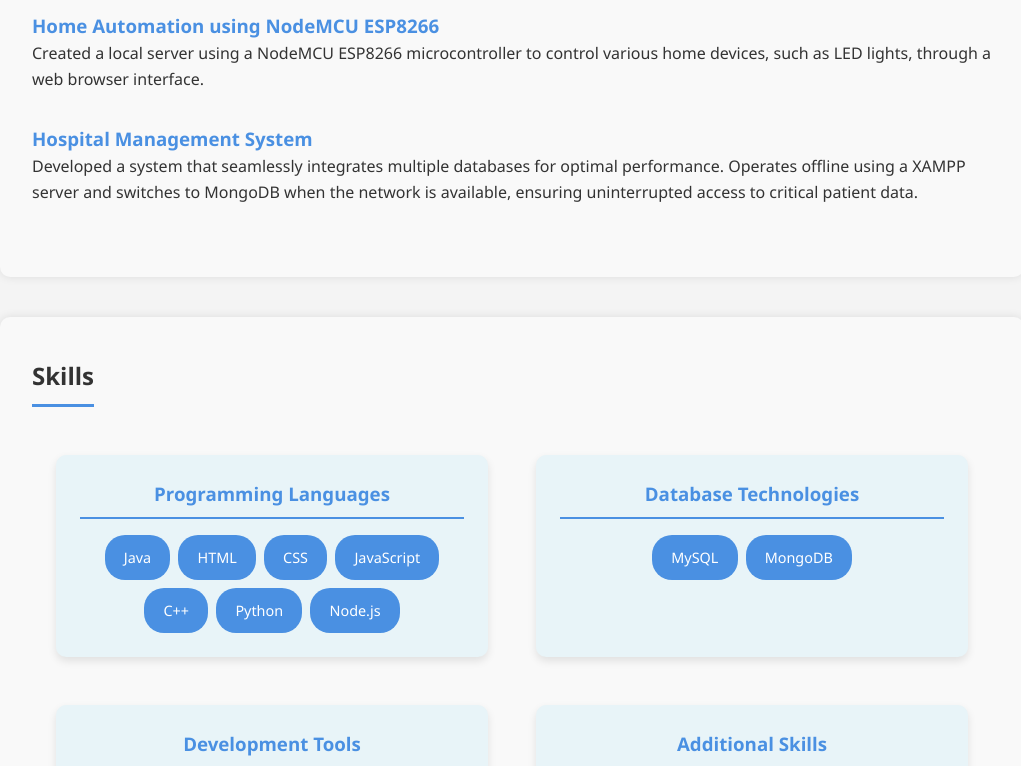
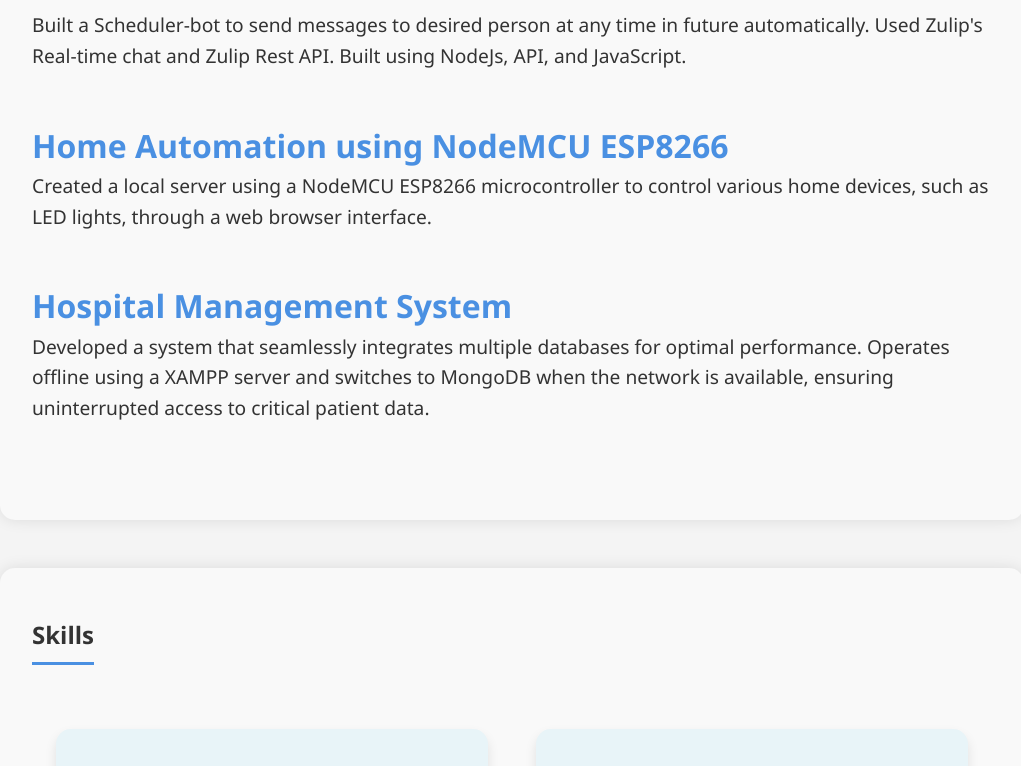
Before and after one commit to ritikhzb/RitikPortfolio, a plain HTML site: page index.html in a window 1280 px wide. Shown: the part 874-1640 px from the top of the page, without its empty margins (128-1149 px from the left). Drawn offline with Linux system fonts and the light colour scheme.

Commit message:
Update styles.css

```diff
--- a/styles.css
+++ b/styles.css
@@ -34,12 +34,12 @@ header {
 }
 
 header h1 {
-    font-size: 2.8rem;
+    font-size: 3rem; /* Larger font size for heading */
     margin-bottom: 0.5rem;
 }
 
 header p {
-    font-size: 1.3rem;
+    font-size: 1.6rem; /* Larger font size for paragraph */
 }
 
 /* Navigation Styles */
@@ -61,7 +61,7 @@ nav ul li {
 nav ul li a {
     color: #fff;
     text-decoration: none;
-    font-size: 1rem;
+    font-size: 1.2rem; /* Larger font size for navigation links */
     transition: color 0.3s;
 }
 
@@ -71,25 +71,25 @@ nav ul li a:hover {
 
 /* Section Styles */
 section {
-    padding: 2.5rem 2rem; /* Increased padding for sections */
-    margin: 2.5rem 0; /* More spacing between sections */
+    padding: 3rem 2rem; /* Increased padding for sections */
+    margin: 3rem 0; /* More spacing between sections */
     background: #fff;
-    box-shadow: 0 0 10px rgba(0, 0, 0, 0.1);
+    box-shadow: 0 0 15px rgba(0, 0, 0, 0.1);
     width: 80%;
     margin-left: auto;
     margin-right: auto;
-    border-radius: 10px;
+    border-radius: 15px;
     transition: transform 0.2s, box-shadow 0.2s;
 }
 
 section:hover {
     transform: translateY(-5px);
-    box-shadow: 0 8px 16px rgba(0, 0, 0, 0.2);
+    box-shadow: 0 10px 20px rgba(0, 0, 0, 0.2);
 }
 
 section h2 {
     text-align: center;
-    margin-bottom: 1.5rem;
+    margin-bottom: 2rem; /* Increased margin */
     color: #333;
     border-bottom: 3px solid #4a90e2; /* Blue underline */
     display: inline-block;
@@ -100,32 +100,33 @@ section h2 {
 #about {
     background: #e8f4f8; /* Light blue background */
     color: #333;
-    padding: 2.5rem 2rem; /* Increased padding */
+    padding: 3rem 2rem; /* Increased padding */
 }
 
 /* Projects Section Styles */
 #projects {
     background: #f9f9f9; /* Light gray background */
     color: #333;
-    padding: 2.5rem 2rem; /* Increased padding */
+    padding: 3rem 2rem; /* Increased padding */
 }
 
 .project {
-    margin-bottom: 2rem; /* Increased space between projects */
+    margin-bottom: 3rem; /* Increased space between projects */
 }
 
 .project h3 {
     color: #4a90e2; /* Blue project titles */
+    font-size: 2rem; /* Larger font size for project titles */
 }
 
 .project p {
-    font-size: 1rem;
+    font-size: 1.2rem; /* Larger font size for project description */
 }
 
 /* Skills Section Styles */
 #skills {
     background: #f9f9f9; /* Light gray background */
-    padding: 2.5rem 2rem; /* Increased padding */
+    padding: 3rem 2rem; /* Increased padding */
 }
 
 .skills-container {
@@ -136,17 +137,17 @@ section h2 {
 
 .skill-category {
     width: 45%;
-    margin: 1.5rem 0; /* Increased space between skill categories */
-    padding: 1.5rem; /* Increased padding inside skill categories */
+    margin: 2rem 0; /* Increased space between skill categories */
+    padding: 2rem; /* Increased padding inside skill categories */
     background: #e8f4f8; /* Light blue background */
-    border-radius: 10px;
+    border-radius: 15px;
     text-align: center;
-    box-shadow: 0 4px 8px rgba(0, 0, 0, 0.1);
+    box-shadow: 0 6px 12px rgba(0, 0, 0, 0.1);
 }
 
 .skill-category h3 {
     color: #4a90e2; /* Blue skill category titles */
-    margin-bottom: 1rem;
+    margin-bottom: 1.5rem; /* Increased margin */
     border-bottom: 2px solid #4a90e2; /* Blue underline */
     padding-bottom: 0.5rem;
 }
@@ -155,15 +156,15 @@ section h2 {
     display: flex;
     flex-wrap: wrap;
     justify-content: center;
-    gap: 0.5rem;
+    gap: 1rem; /* Increased gap between badges */
 }
 
 .skill-badges span {
     background: #4a90e2;
     color: #fff;
-    padding: 0.7rem 1.2rem; /* Increased padding for skill badges */
-    border-radius: 20px;
-    font-size: 0.9rem;
+    padding: 1rem 1.5rem; /* Increased padding for skill badges */
+    border-radius: 25px; /* Rounded badges */
+    font-size: 1.1rem; /* Larger font size for badges */
     transition: background 0.3s;
 }
 
@@ -175,7 +176,7 @@ section h2 {
 #contact {
     background: #e8f4f8; /* Light blue background */
     color: #333;
-    padding: 2.5rem 2rem; /* Increased padding */
+    padding: 3rem 2rem; /* Increased padding */
 }
 
 section#contact p a {
@@ -192,14 +193,14 @@ section#contact p a:hover {
 /* Footer Styles */
 footer {
     text-align: center;
-    padding: 1rem 0;
+    padding: 1.5rem 0;
     background: #333;
     color: #fff;
 }
 
 footer p {
     margin: 0;
-    font-size: 0.9rem;
+    font-size: 1rem; /* Larger font size for footer text */
 }
 
 /* Media Queries for Responsive Design */
```
